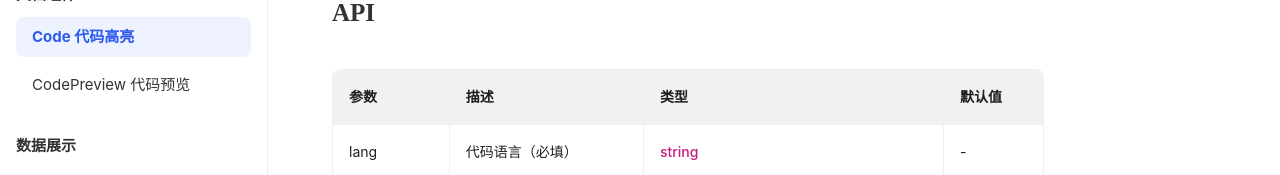
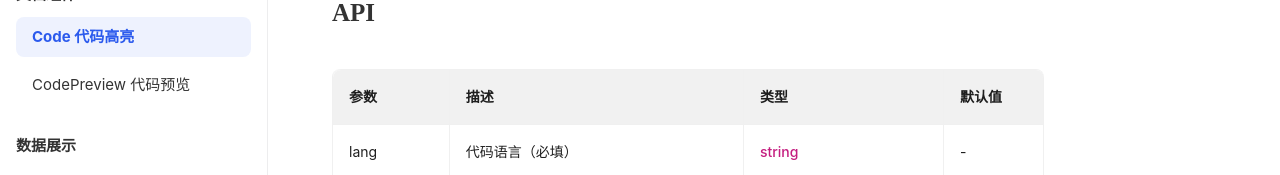
Before and after one commit to CoKoii/VoidUI, a Vue app: page /components/code in a window 1280 px wide. Shown: the part 421-596 px from the top of the page. Built offline with nearby package versions, Linux system fonts and the light colour scheme.

Commit message:
调整 Card 和 ThemeToggle 组件的类型列宽，从 300 调整为 200

```diff
--- a/src/VoidComponents/Card/Card.vue
+++ b/src/VoidComponents/Card/Card.vue
@@ -17,13 +17,13 @@ const columns = [
     title: '描述',
     dataIndex: 'description',
     key: 'description',
+
   },
   {
     title: '类型',
     dataIndex: 'type',
     key: 'type',
-    width: 300,
-
+    width: 200,
     customRender: ({ text }: { text: string }) =>
       h('span', { style: { color: '#c41d7f', fontWeight: '500' } }, text),
   },
--- a/src/VoidComponents/Code/Code.vue
+++ b/src/VoidComponents/Code/Code.vue
@@ -22,8 +22,7 @@ const columns = [
     title: '类型',
     dataIndex: 'type',
     key: 'type',
-    width: 300,
-
+    width: 200,
     customRender: ({ text }: { text: string }) =>
       h('span', { style: { color: '#c41d7f', fontWeight: '500' } }, text),
   },
--- a/src/VoidComponents/ThemeToggle/ThemeToggle.vue
+++ b/src/VoidComponents/ThemeToggle/ThemeToggle.vue
@@ -22,8 +22,7 @@ const columns = [
     title: '类型',
     dataIndex: 'type',
     key: 'type',
-    width: 300,
-
+    width: 200,
     customRender: ({ text }: { text: string }) =>
       h('span', { style: { color: '#c41d7f', fontWeight: '500' } }, text),
   },
```
